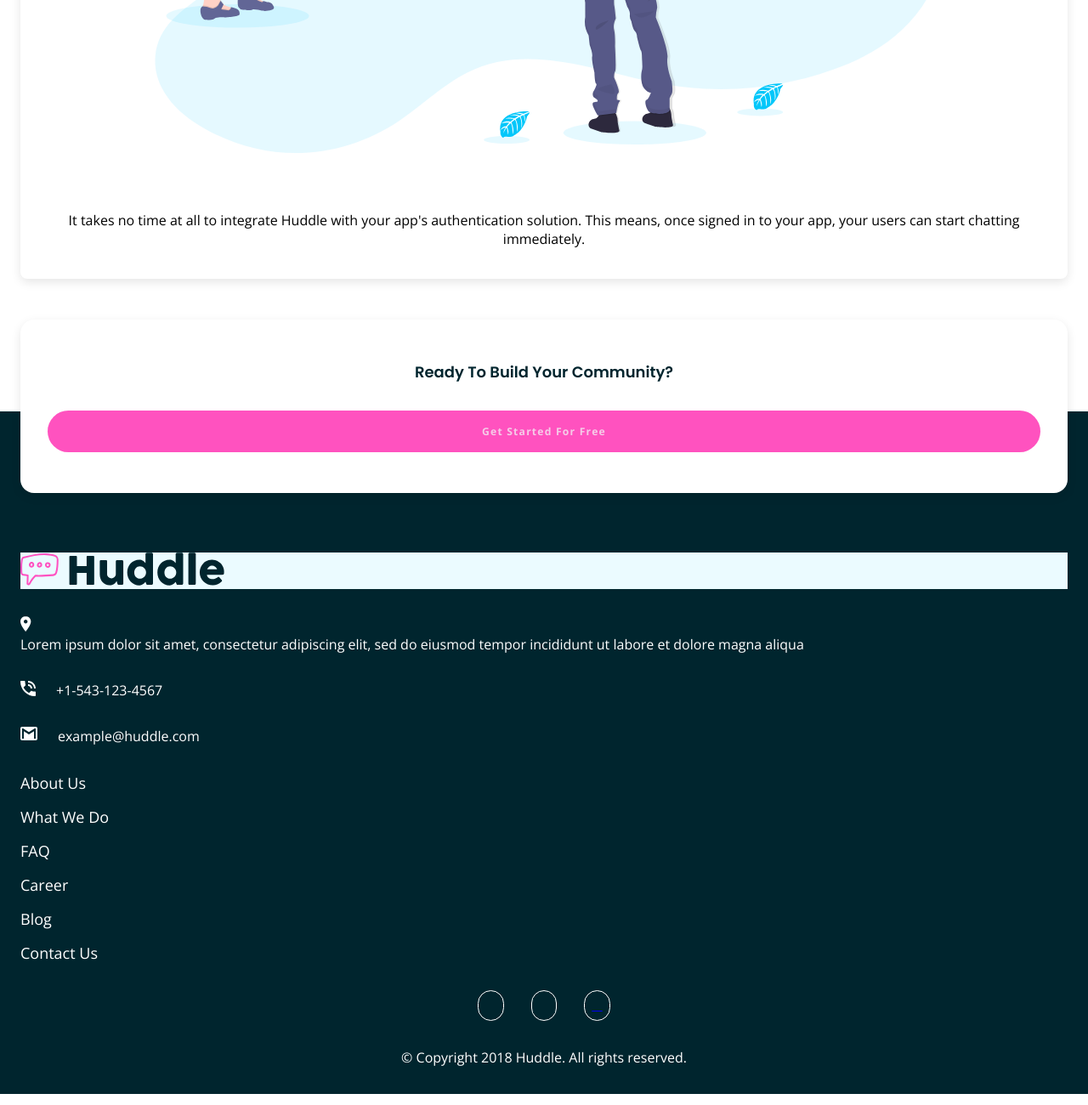
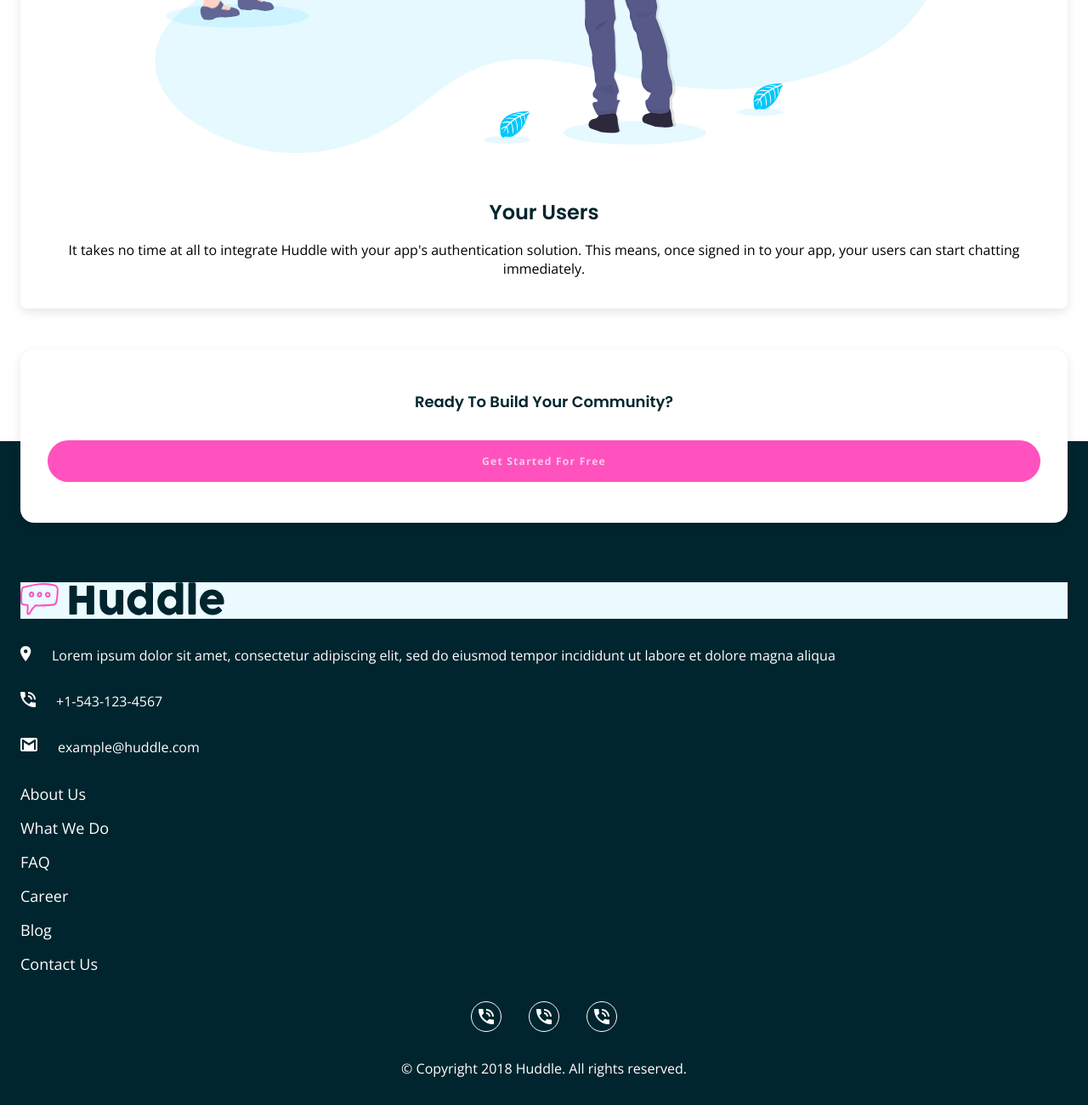
Before and after one commit to danielfayo/huddle-landing-page, a plain HTML site: page index.html in a window 1280 px wide. Shown: the part 3707-5007 px from the top of the page at 85% size. Drawn offline with nearby package versions, Linux system fonts and the light colour scheme.

Commit message:
HTML Update

```diff
--- a/index.html
+++ b/index.html
@@ -52,7 +52,7 @@
   <section class="users">
     <div class="users-container container">
       <div class="users-text-content">
-        <h3 class="users-header"></h3>
+        <h3 class="users-header">Your Users</h3>
         <p class="users-p">It takes no time at all to integrate Huddle with your app's authentication solution. This means, once signed in to your app, your users can start chatting immediately.</p>
       </div>
       <div class="users image"><img src="./images/illustration-your-users.svg" alt=""></div>
@@ -68,7 +68,7 @@
     <div class="footer-container container">
       <div class="footer-description">
         <div class="footer-logo"><img src="./images/logo.svg" alt=""></div>
-        <div class="description">
+        <div class="address">
           <img src="./images/icon-location.svg" alt="">
           <p>Lorem ipsum dolor sit amet, consectetur adipiscing elit, sed do eiusmod tempor incididunt ut labore et dolore magna aliqua</p>
         </div>
@@ -96,9 +96,9 @@
         </ul>
       </div>
       <div class="footer-icons">
-        <div class="fb"><a href="#"></a><i class="fa-brands fa-instagram"></i></div>
-        <div class="tw"><a href="#"></a><i class="fa-brands fa-twitter"></i></div>
-        <div class="ig"><a href="#"><i class="fa-brands fa-facebook-f"></i></a></div>
+        <div class="fb"><img src="/images/icon-phone.svg" alt=""></div>
+        <div class="tw"><img src="/images/icon-phone.svg" alt=""></div>
+        <div class="ig"><img src="/images/icon-phone.svg" alt=""></div>
       </div>
     </div>
     <div class="copyright">&copy; Copyright 2018 Huddle. All rights reserved.</div>
```
